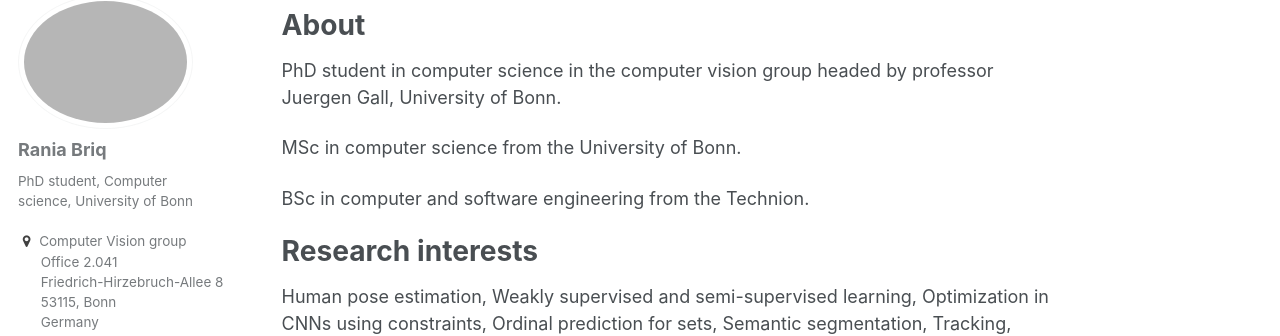
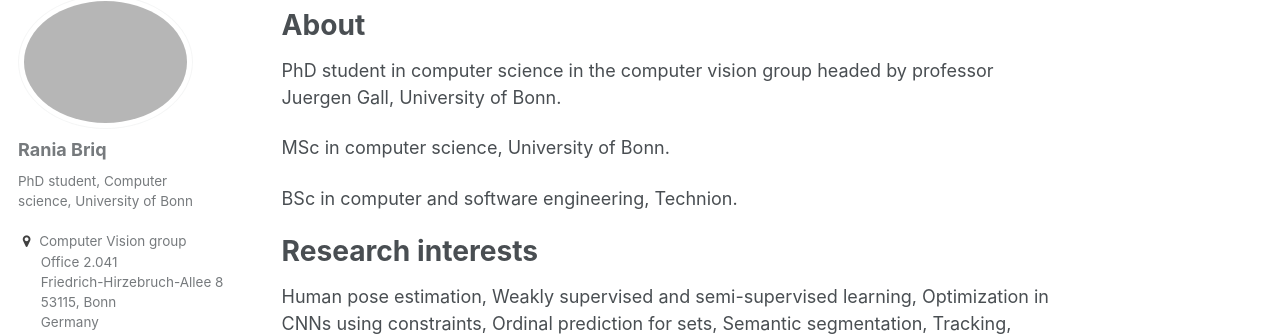
Before and after one commit to briqr/briqr.github.io, a Jekyll site: the page built from _pages/about.md, in a window 1280 px wide and 1205 px high. Shown: the part 123-459 px from the top of the window. Built offline with Jekyll 4.4.1, drawn with Linux system fonts in a browser that asks for light colours.

Commit message:
Update about.md

```diff
--- a/_pages/about.md
+++ b/_pages/about.md
@@ -17,9 +17,9 @@ About
 ======
 PhD student in computer science in the computer vision group headed by professor Juergen Gall, University of Bonn.
 
-MSc in computer science from the University of Bonn.
+MSc in computer science, University of Bonn.
 
-BSc in computer and software engineering from the Technion.
+BSc in computer and software engineering, Technion.
 
 
 Research interests
```
